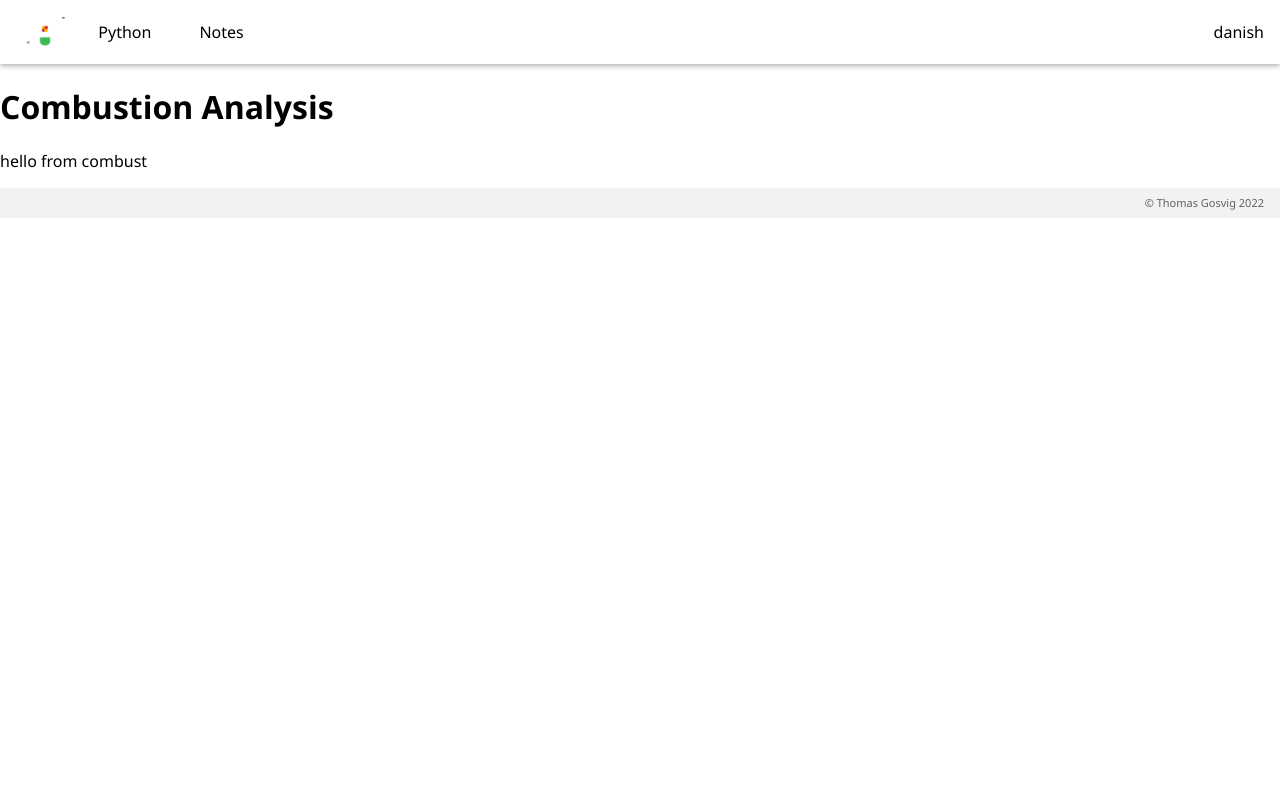
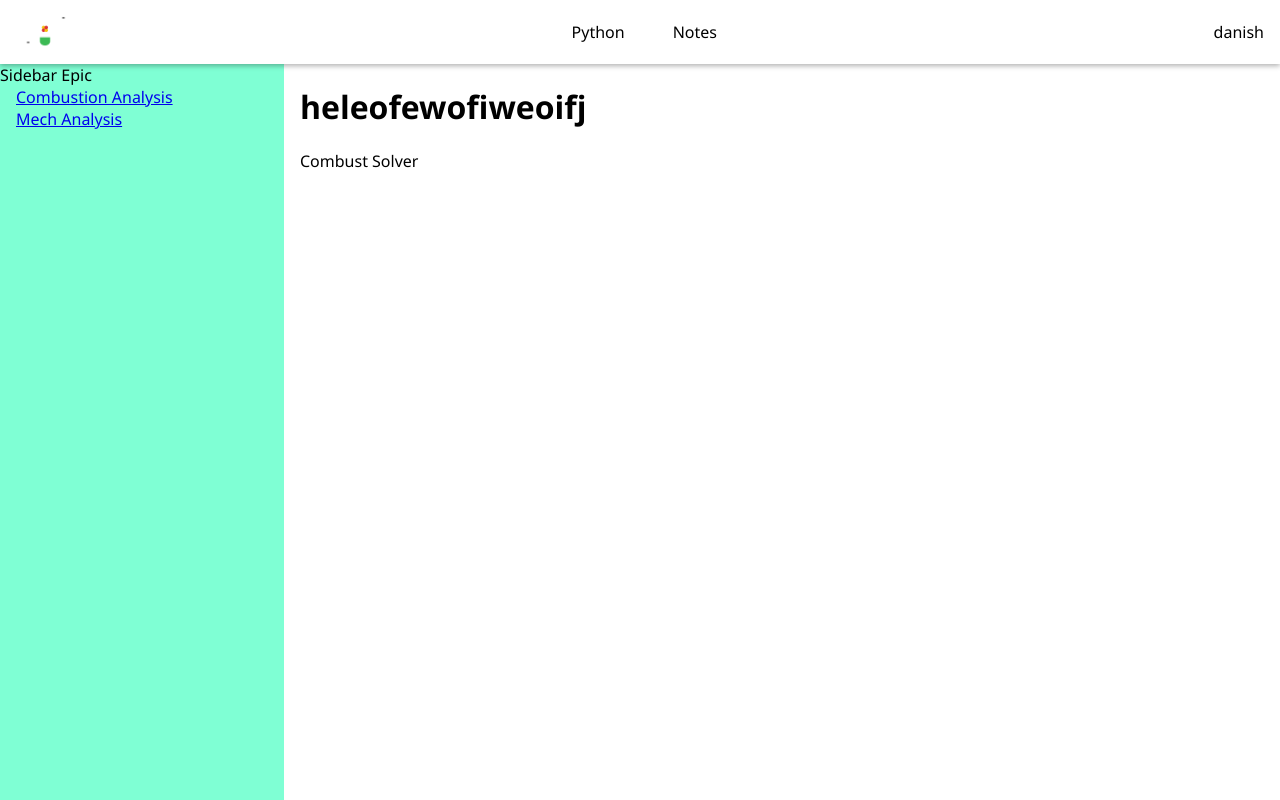
Before and after one commit to ThoGos1/thogos-next, a Next.js app: page /solvers/combust in a window 1280 px wide. Shown: the top 800 px of the page. Built offline with nearby package versions, Linux system fonts and the light colour scheme.

Commit message:
solv sidebar and header fixed

```diff
--- a/components/Header.js
+++ b/components/Header.js
@@ -17,6 +17,8 @@ export default function Header() {
           </Link>
         </div>
 
+        <div style={{ width: "39.05%" }}></div>
+
         <nav>
           <Link href={'/solver'}>
             <a className='navitem' style={{ marginRight: '16px', marginLeft: '16px' }}>Python</a>
@@ -29,7 +31,7 @@ export default function Header() {
           </Link>
         </nav>
 
-        <div style={{ width: "78%" }}></div>
+        <div style={{ width: "39%" }}></div>
 
         <p className='langchange'>danish</p>
 
--- a/components/Layout.js
+++ b/components/Layout.js
@@ -7,7 +7,7 @@ export default function Layout({ children }) {
 
       <Header className="head"/>
 
-      <div style={{ marginTop: "64px" }}>
+      <div className='pageset' style={{ marginTop: "64px" }}>
         { children }
       </div>
 
--- /dev/null
+++ b/components/SidebarSolv.js
@@ -0,0 +1,20 @@
+import Link from "next/link";
+
+export default function SidebarSolv() {
+    return (
+      <div className="sidebar">
+          Sidebar Epic
+            <nav>
+              <Link href={'/solvers/combust'}>
+                <a style={{ marginRight: '16px', marginLeft: '16px' }}>Combustion Analysis</a>
+              </Link>
+            </nav>
+
+            <nav>
+              <Link href={'/solvers/mech'}>
+                <a style={{ marginRight: '16px', marginLeft: '16px' }}>Mech Analysis</a>
+              </Link>
+            </nav>
+      </div>
+    )
+  }
--- a/pages/_app.js
+++ b/pages/_app.js
@@ -1,11 +1,9 @@
 import '../styles/globals.css'
 import Layout from '../components/Layout'
 import Script from 'next/script'
-import Head from 'next/head'
 
 function MyApp({ Component, pageProps }) {
   return (
-
     <div>
       <Script src="https://cdn.jsdelivr.net/pyodide/v0.21.3/full/pyodide.js" strategy="beforeInteractive" />
       <Layout>
@@ -14,5 +12,4 @@ function MyApp({ Component, pageProps }) {
     </div>
   )
 }
-
 export default MyApp
--- a/pages/index.js
+++ b/pages/index.js
@@ -2,7 +2,7 @@ export default function Home() {
   return (
     <div className="home">
       <title>Home</title>
-      <h1 className="flex">ThoGos</h1>
+      <h1>ThoGos</h1>
       <p className="drop">down animation</p>
       <p>2<br/>2<br/>2<br/>2<br/>2<br/>2<br/>2<br/>2<br/>2<br/>2<br/>2<br/>2<br/>2<br/>2<br/>2<br/>2<br/>2<br/>2<br/>2<br/>2<br/>2<br/>2<br/>2<br/>2<br/>2<br/>2<br/>2<br/>2<br/>2<br/>2<br/>2<br/>2<br/>2<br/>2<br/>2<br/>2<br/>2<br/>2<br/>2<br/>2<br/>2<br/>2<br/>2<br/>2<br/>2<br/>2<br/>2<br/>2<br/>2<br/></p>
     </div>
--- a/pages/solvers/combust.js
+++ b/pages/solvers/combust.js
@@ -1,12 +1,20 @@
-
+import SidebarSolv from "../../components/SidebarSolv"
 
 export default function Combust() {
   return (
       <div className="home">
-        <title>Combustion Solver</title>
-        <h1>Combustion Analysis</h1>
+      <title>Combust</title>
 
-        <p>hello from combust</p>
+      <div className="pageset">
+        <SidebarSolv/>
+
+        <div>
+          <h1>heleofewofiweoifj</h1>
+          <p>Combust Solver</p>
+        </div>
+
+      </div>
+
 
 
     </div>
--- a/styles/globals.css
+++ b/styles/globals.css
@@ -9,18 +9,6 @@ body {
 }
 
 /* Tester CSS*/
-.flex {
-  display: flex;
-  justify-content: center; /* This centers the content horizontally */
-  align-items: center; /* This centers the content vertically */
-}
-
-.grid {
-  display: grid;
-  grid-template-columns: 1fr 500px 1fr; /* This creates three coloumns of 1fr, 500px, 1fr lengths */
-  grid-template-rows: 100px 200px; /* This creates two rows of 100px and 200px lengths */
-}
-
 .pageset {
   display: grid;
   grid-template-columns: 300px 1fr;
@@ -47,6 +35,7 @@ button:focus-within .dropDown {
 
 .sidebar {
   background-color: aquamarine;
+  margin-right: 16px;
 }
 
 
```
Also changed, not shown: pages/solver.js (+3 -12 lines), pages/solvers/mech.js (added, +22 -0 lines). Lines whose indentation alone changed are shown as unchanged.
